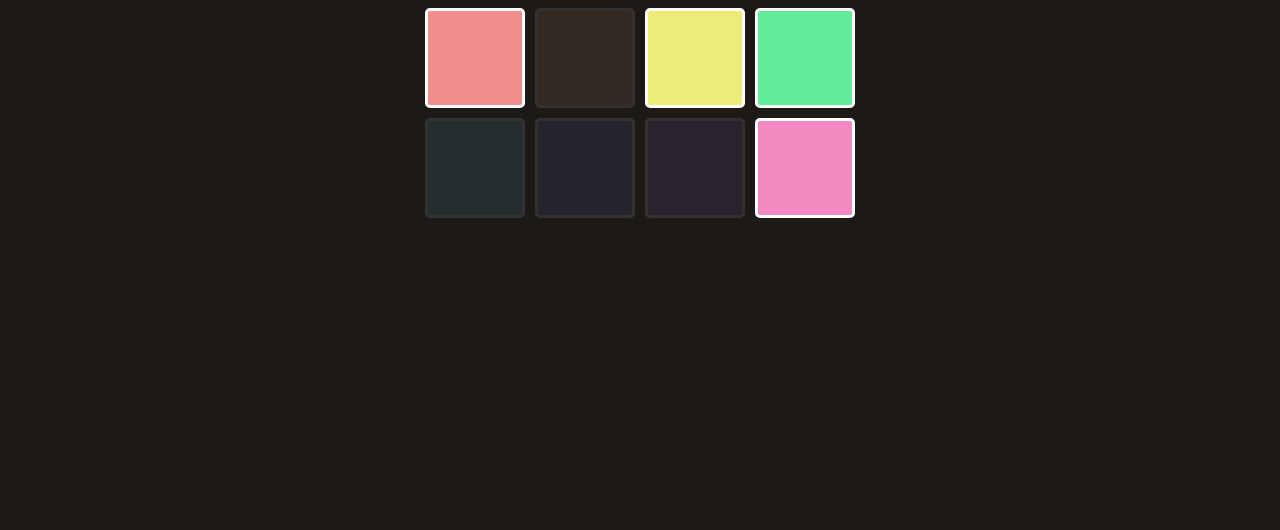
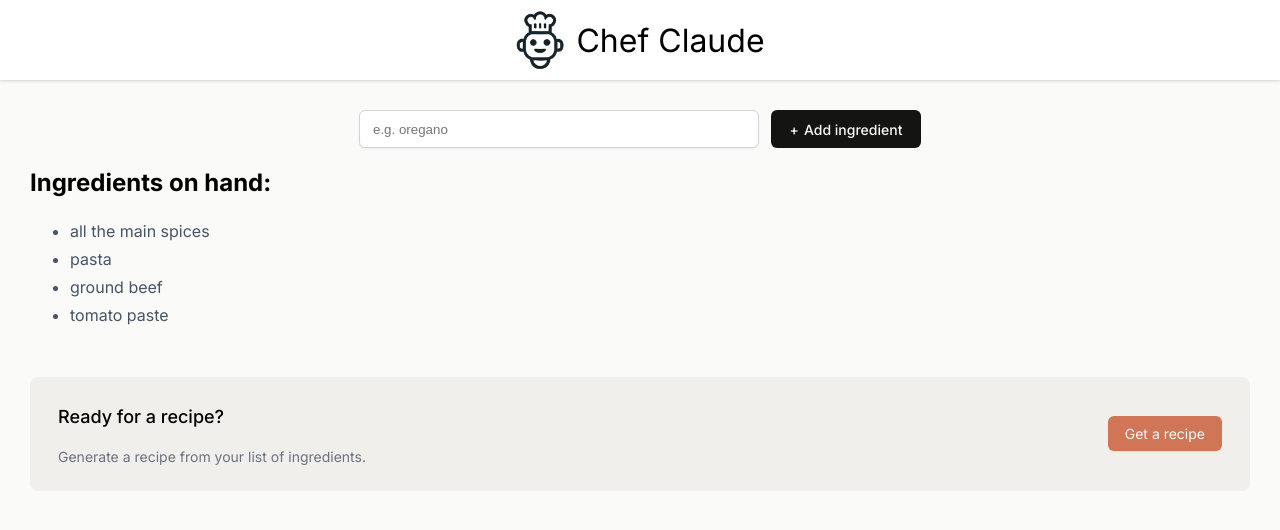
Before and after one commit to 0xYurii/Chef-Claude, a React (Vite) app: page / in a window 1280 px wide. Shown: the top 530 px of the page. Built offline with nearby package versions, Linux system fonts and the light colour scheme.

Commit message:
feat: get back to chef claude

```diff
--- a/src/App.jsx
+++ b/src/App.jsx
@@ -1,33 +1,11 @@
-import React from "react"
-import padsData from "./pads"
-import Pad from "./Pad"
+import Header from "./Header"
+import Main from "./Main"
 
 export default function App() {
-    const [pads, setPads] = React.useState(padsData)
-
-    function toggle(id) {
-        console.log(id)
-        /**
-         * Challenge:
-         * Call setPads to update the state of the one pad that was
-         * clicked. Map over the previous pads array, and if the current
-         * item you're iterating over has the same id as the `id` passed
-         * to this function, then return a new object with the `on` value
-         * set to the opposite of what it was before.
-         * Otherwise (if the ids don't match), just return the previous
-         * item as it was, unchanged.
-         */
-    }
-
-    const buttonElements = pads.map(pad => (
-        <Pad toggle={toggle} id={pad.id} key={pad.id} color={pad.color} on={pad.on}/>
-    ))
-
-    return (
-        <main>
-            <div className="pad-container">
-                {buttonElements}
-            </div>
-        </main>
-    )
+  return (
+    <>
+      <Header />
+      <Main />
+    </>
+  )
 }
--- a/src/Count.jsx
+++ /dev/null
@@ -1,5 +0,0 @@
-export default function Count(props) {
-    return (
-        <h2 className="count">{props.number}</h2>
-    )
-}
--- a/src/Main.jsx
+++ b/src/Main.jsx
@@ -1,11 +1,36 @@
 import React from "react"
 
 export default function Main() {
+    /**
+     * Challenge: clean up our code!
+     * Let's make a couple new components to make things a
+     * little cleaner. (Notice: I'm not suggesting what we
+     * have now is bad or wrong. I'm mostly finding an excuse
+     * to get in some hands-on practice 🙂)
+     *
+     * 1. Move the entire recipe <section> into its own
+     *    ClaudeRecipe component
+     * 2. Move the list of ingredients <section> into its
+     *    own IngredientsList component.
+     *
+     * While you're considering how to structure things, consider
+     * where state is, think about if it makes sense or not to
+     * move it somewhere else, how you'll communicate between
+     * the parent/child components, etc.
+     *
+     * The app should function as it currently does when you're
+     * done, so there will likely be some extra work to be done
+     * beyond what I've listed above.
+     */
 
     const [ingredients, setIngredients] = React.useState(
         ["all the main spices", "pasta", "ground beef", "tomato paste"]
     )
     const [recipeShown, setRecipeShown] = React.useState(false)
+
+    function toggleRecipeShown() {
+        setRecipeShown(prevShown => !prevShown)
+    }
 
     const ingredientsListItems = ingredients.map(ingredient => (
         <li key={ingredient}>{ingredient}</li>
@@ -14,9 +39,6 @@ export default function Main() {
     function addIngredient(formData) {
         const newIngredient = formData.get("ingredient")
         setIngredients(prevIngredients => [...prevIngredients, newIngredient])
-    }
-    function getRecipe(){
-        setRecipeShown(prev=>!prev)
     }
 
     return (
@@ -30,6 +52,7 @@ export default function Main() {
                 />
                 <button>Add ingredient</button>
             </form>
+
             {ingredients.length > 0 && <section>
                 <h2>Ingredients on hand:</h2>
                 <ul className="ingredients-list" aria-live="polite">{ingredientsListItems}</ul>
@@ -38,10 +61,10 @@ export default function Main() {
                         <h3>Ready for a recipe?</h3>
                         <p>Generate a recipe from your list of ingredients.</p>
                     </div>
-                    <button onClick={getRecipe}>Get a recipe</button>
+                    <button onClick={toggleRecipeShown}>Get a recipe</button>
                 </div>}
             </section>}
-            {/** Paste recipeCode.md contents here */}
+
             {recipeShown && <section>
                 <h2>Chef Claude Recommends:</h2>
                 <article className="suggested-recipe-container" aria-live="polite">
--- a/src/Pad.jsx
+++ /dev/null
@@ -1,13 +0,0 @@
-import React from "react"
-
-export default function Pad(props) {
-    const [on, setOn] = React.useState(props.on)
-
-    return (
-        <button
-            style={{backgroundColor: props.color}}
-            className={on ? "on" : undefined}
-            onClick={() => props.toggle(props.id)}
-        ></button>
-    )
-}
--- a/src/index.css
+++ b/src/index.css
@@ -3,31 +3,115 @@
 }
 
 body {
-    background-color: #1C1917;
+    margin: 0;
+    font-family: Inter, sans-serif;
+    background-color: #FAFAF8;
+}
+
+header {
+    display: flex;
+    justify-content: center;
+    align-items: center;
+    gap: 11px;
+    height: 80px;
+    background-color: white;
+    box-shadow: 0px 1px 3px 0px rgba(0, 0, 0, 0.10), 0px 1px 2px 0px rgba(0, 0, 0, 0.06);
+}
+
+header > img {
+    width: 50px;
+}
+
+header > h1 {
+    font-weight: 400;
 }
 
 main {
+    padding: 30px 30px 10px;
+}
+
+.add-ingredient-form {
     display: flex;
     justify-content: center;
-    align-items: center;
+    gap: 12px;
+    height: 38px;
 }
 
-.pad-container {
-    display: grid;
-    grid-template-columns: repeat(4, 100px);
-    grid-template-rows: repeat(2, 100px);
-    gap: 10px;
+.add-ingredient-form > input {
+    border-radius: 6px;
+    border: 1px solid #D1D5DB;
+    padding: 9px 13px;
+    box-shadow: 0px 1px 2px 0px rgba(0, 0, 0, 0.05);
+    flex-grow: 1;
+    min-width: 150px;
+    max-width: 400px;
 }
 
-button {
-    height: 100px;
-    width: 100px;
-    border: 3px solid white;
-    border-radius: 5px;
-    cursor: pointer;
-    opacity: 0.1;
+.add-ingredient-form > button {
+    font-family: Inter, sans-serif;
+    border-radius: 6px;
+    border: none;
+    background-color: #141413;
+    color: #FAFAF8;
+    width: 150px;
+    font-size: 0.875rem;
+    font-weight: 500;
 }
 
-button.on {
-    opacity: 1;
+.add-ingredient-form > button::before {
+    content: "+";
+    margin-right: 5px;
 }
+
+ul.ingredients-list {
+    margin-bottom: 48px;
+}
+
+ul.ingredients-list > li {
+    color: #475467;
+    line-height: 28px;
+}
+
+.get-recipe-container {
+    display: flex;
+    justify-content: space-between;
+    align-items: center;
+    border-radius: 8px;
+    background: #F0EFEB;
+    padding: 10px 28px;
+}
+
+.get-recipe-container h3 {
+    font-size: 1.125rem;
+    font-weight: 500;
+    line-height: 24px;
+}
+
+.get-recipe-container p {
+    color: #6B7280;
+    font-size: 0.875rem;
+    line-height: 20px;
+}
+
+.get-recipe-container button {
+    border: none;
+    border-radius: 6px;
+    background: #D17557;
+    box-shadow: 0px 1px 2px 0px rgba(0, 0, 0, 0.05);
+    color: #FAFAF8;
+    padding: 9px 17px;
+    font-family: Inter, sans-serif;
+    font-size: 0.875rem;
+    cursor: pointer;
+}
+
+.suggested-recipe-container {
+    color: #475467;
+    line-height: 28px;
+    font-size: 1.125rem;
+    font-weight: 400;
+}
+
+.suggested-recipe-container ul li, .suggested-recipe-container ol li {
+    margin-bottom: 8px;
+}
--- a/src/pads.js
+++ /dev/null
@@ -1,42 +0,0 @@
-export default [
-    {
-        id: 1,
-        color: "#F18D8B",
-        on: true
-    },
-    {
-        id: 2,
-        color: "#F5C280",
-        on: false
-    },
-    {
-        id: 3,
-        color: "#EEEC79",
-        on: true
-    },
-    {
-        id: 4,
-        color: "#64ED98",
-        on: true
-    },
-    {
-        id: 5,
-        color: "#63DEED",
-        on: false
-    },
-    {
-        id: 6,
-        color: "#877FED",
-        on: false
-    },
-    {
-        id: 7,
-        color: "#A57FE9",
-        on: false
-    },
-    {
-        id: 8,
-        color: "#F289C1",
-        on: true
-    },
-]
```
Also changed, not shown: src/Star.jsx (deleted, +0 -14 lines).
